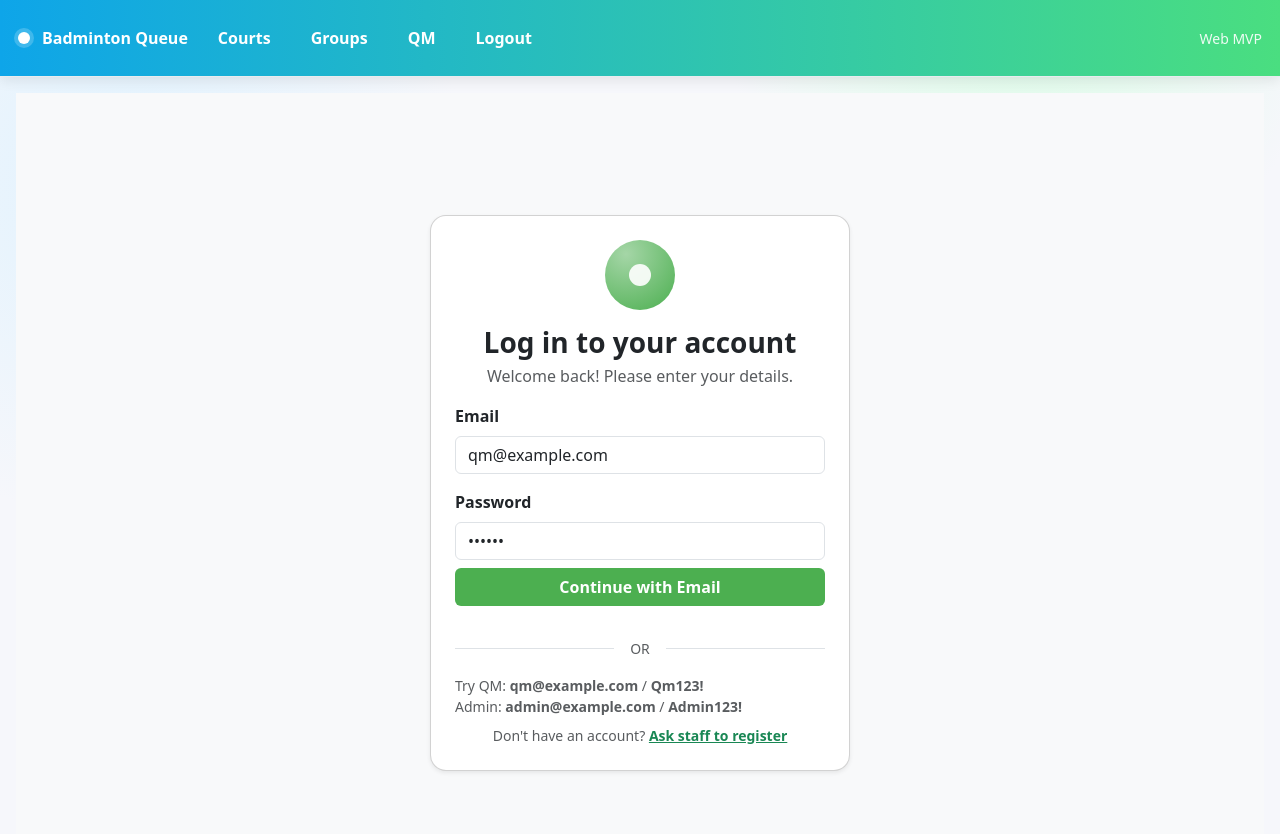
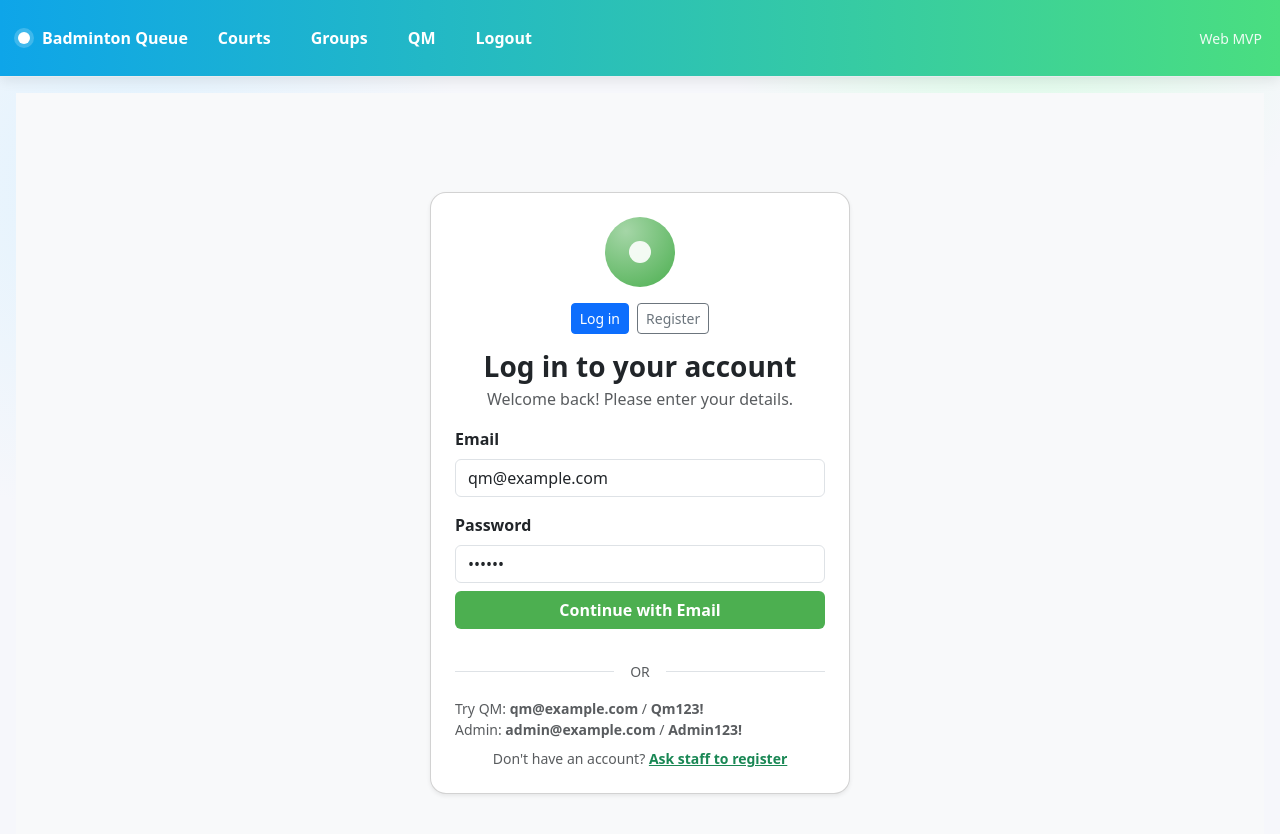
Before and after one commit to OppenJayme/badminton-queue-web, a React (Vite) app: page /login in a window 1280 px wide. Shown: the top 834 px of the page. Built offline with nearby package versions, Linux system fonts and the light colour scheme.

Commit message:
add: register

```diff
--- a/src/api/client.ts
+++ b/src/api/client.ts
@@ -43,6 +43,13 @@ export async function login(email: string, password: string) {
   );
 }
 
+export async function register(email: string, displayName: string, password: string) {
+  return api<{ userId: number; token: string; role: string; displayName: string }>(
+    "/api/auth/register",
+    { method: "POST", body: JSON.stringify({ email, displayName, password }) }
+  );
+}
+
 export const getLocations = (token: string) =>
   api<any[]>("/api/locations", {}, token);
 
--- a/src/pages/Courts.tsx
+++ b/src/pages/Courts.tsx
@@ -47,14 +47,14 @@ export default function Courts() {
                   <option value="">-- select location --</option>
                   {locs.map((l) => (
                     <option key={l.id} value={l.id}>
-                      {l.city} — {l.name}
+                      {l.city} - {l.name}
                     </option>
                   ))}
                 </select>
               </div>
 
               <div className="small text-muted">
-                Tip: Start by choosing the venue you&apos;re playing at. You can
+                Tip: Start by choosing the venue you're playing at. You can
                 then open the specific court queue.
               </div>
             </div>
@@ -83,7 +83,7 @@ export default function Courts() {
                     <div className="card-body d-flex flex-column">
                       <h5 className="fw-bold mb-1">
                         Court #{c.courtNumber}
-                        {c.name ? ` — ${c.name}` : ""}
+                        {c.name ? ` - ${c.name}` : ""}
                       </h5>
                       <p className="text-muted small mb-3">
                         Ideal for up to 4 players per game. Join the queue to
--- a/src/pages/Login.tsx
+++ b/src/pages/Login.tsx
@@ -1,13 +1,16 @@
 import { useState } from "react";
 import { useSetAtom } from "jotai";
 import { tokenAtom, roleAtom, nameAtom } from "../state/auth";
-import { login } from "../api/client";
+import { login, register } from "../api/client";
 import { useNavigate } from "react-router-dom";
 import "bootstrap/dist/css/bootstrap.min.css";
 
 export default function Login() {
+  const [mode, setMode] = useState<"login" | "register">("login");
   const [email, setEmail] = useState("qm@example.com");
+  const [displayName, setDisplayName] = useState("");
   const [password, setPassword] = useState("Qm123!");
+  const [confirmPassword, setConfirmPassword] = useState("");
   const [err, setErr] = useState<string | null>(null);
   const setToken = useSetAtom(tokenAtom);
   const setRole = useSetAtom(roleAtom);
@@ -17,7 +20,14 @@ export default function Login() {
   async function submit(e: React.FormEvent) {
     e.preventDefault();
     try {
-      const res = await login(email, password);
+      if (mode === "register" && password !== confirmPassword) {
+        setErr("Passwords do not match");
+        return;
+      }
+      const res =
+        mode === "login"
+          ? await login(email, password)
+          : await register(email, displayName || email.split("@")[0], password);
       setToken(res.token);
       setRole(res.role as any);
       setName(res.displayName);
@@ -51,9 +61,28 @@ export default function Login() {
           />
         </div>
 
-        <h3 className="text-center fw-bold mb-1">Log in to your account</h3>
+        <div className="d-flex justify-content-center mb-3 gap-2">
+          <button
+            type="button"
+            className={`btn btn-sm ${mode === "login" ? "btn-primary" : "btn-outline-secondary"}`}
+            onClick={() => { setMode("login"); setErr(null); }}
+          >
+            Log in
+          </button>
+          <button
+            type="button"
+            className={`btn btn-sm ${mode === "register" ? "btn-primary" : "btn-outline-secondary"}`}
+            onClick={() => { setMode("register"); setErr(null); }}
+          >
+            Register
+          </button>
+        </div>
+
+        <h3 className="text-center fw-bold mb-1">
+          {mode === "login" ? "Log in to your account" : "Create your account"}
+        </h3>
         <p className="text-center text-muted mb-3">
-          Welcome back! Please enter your details.
+          {mode === "login" ? "Welcome back! Please enter your details." : "Sign up to join queues and groups."}
         </p>
 
         <form onSubmit={submit}>
@@ -68,6 +97,19 @@ export default function Login() {
             />
           </div>
 
+          {mode === "register" && (
+            <div className="mb-3 text-start">
+              <label className="form-label fw-semibold">Display name</label>
+              <input
+                className="form-control"
+                type="text"
+                placeholder="How should we call you?"
+                value={displayName}
+                onChange={e => setDisplayName(e.target.value)}
+              />
+            </div>
+          )}
+
           <div className="mb-2 text-start">
             <label className="form-label fw-semibold">Password</label>
             <input
@@ -79,6 +121,19 @@ export default function Login() {
             />
           </div>
 
+          {mode === "register" && (
+            <div className="mb-2 text-start">
+              <label className="form-label fw-semibold">Confirm password</label>
+              <input
+                className="form-control"
+                type="password"
+                placeholder="Repeat password"
+                value={confirmPassword}
+                onChange={e => setConfirmPassword(e.target.value)}
+              />
+            </div>
+          )}
+
           {err && <div className="text-danger small mb-2">{err}</div>}
 
           <button
@@ -86,7 +141,7 @@ export default function Login() {
             className="btn w-100 text-white fw-semibold mb-3"
             style={{ backgroundColor: "#4CAF50" }}
           >
-            Continue with Email
+            {mode === "login" ? "Continue with Email" : "Create account"}
           </button>
         </form>
 
--- /dev/null
+++ b/src/pages/Logout.tsx
@@ -0,0 +1,21 @@
+// src/pages/Logout.tsx
+import { useEffect } from "react";
+import { useSetAtom } from "jotai";
+import { tokenAtom, roleAtom, nameAtom } from "../state/auth";
+import { useNavigate } from "react-router-dom";
+
+export default function Logout() {
+  const setToken = useSetAtom(tokenAtom);
+  const setRole = useSetAtom(roleAtom);
+  const setName = useSetAtom(nameAtom);
+  const navigate = useNavigate();
+
+  useEffect(() => {
+    setToken(null);
+    setRole(null);
+    setName("");
+    navigate("/login", { replace: true });
+  }, [setToken, setRole, setName, navigate]);
+
+  return <p>Signing out...</p>;
+}
```
